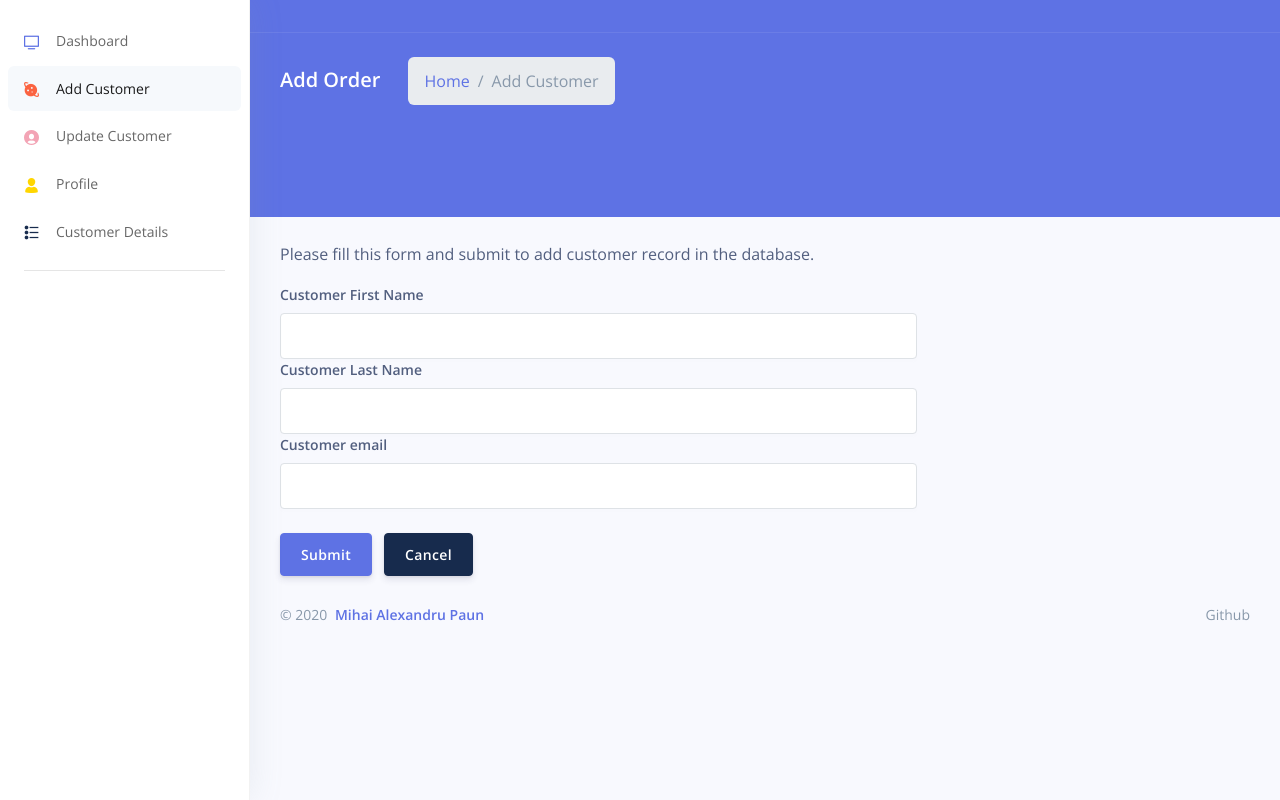
After one commit to alexandruPaun10/testCase, a PHP site: page /view/insertOrder.php in a window 1280 px wide. The commit adds this page. Run offline with PHP 8.4, Linux system fonts and the light colour scheme; data that the repository does not hold is empty.

```diff
--- a/php_test/controller/customerController.php
+++ b/php_test/controller/customerController.php
@@ -29,8 +29,6 @@
                 case 'delete' :
                     $this->delete();
                     break;
-                case 'addOrder' :
-                    $this->addOrder();
                 default:
                     $this->list();
             }
@@ -112,7 +110,6 @@
                 throw $e;
             }
         }
-
         // update record
         public function update()
         {
--- a/php_test/dataAccess/CustomerDAO.php
+++ b/php_test/dataAccess/CustomerDAO.php
@@ -18,8 +18,6 @@
             // Check connection
             if ($this->condb->connect_error) {
                 die("Connection failed: " . $this->condb->connect_error);
-            } else {
-                echo "Connection succesful: " . $this->condb->get_server_info();
             }
             return $this->condb;
 		}
--- a/php_test/dataAccess/OrderItemDAO.php
+++ b/php_test/dataAccess/OrderItemDAO.php
@@ -20,8 +20,6 @@ class OrderItemDAO
         // Check connection
         if ($this->condb->connect_error) {
             die("Connection failed: " . $this->condb->connect_error);
-        } else {
-            echo "Connection succesful: " . $this->condb->get_server_info();
         }
     }
 
@@ -102,7 +100,7 @@ class OrderItemDAO
             $this->open_db();
             if($id>0)
             {
-                $query=$this->condb->prepare("SELECT * FROM order_Items WHERE id=?");
+                $query=$this->condb->prepare("SELECT * FROM order_Items WHERE oId=?");
                 $query->bind_param("i",$id);
             }
             else
--- /dev/null
+++ b/php_test/view/insertOrder.php
@@ -0,0 +1,178 @@
+<?php
+        require '../model/order.php';
+        session_start();
+        $customerTbl=isset($_SESSION['orderTbl0'])?unserialize($_SESSION['orderTbl0']):new order();
+?>
+<!DOCTYPE html>
+<html lang="en">
+<head>
+    <meta charset="utf-8">
+    <meta name="viewport" content="width=device-width, initial-scale=1, shrink-to-fit=no">
+    <meta name="description" content="Dashboard Overview">
+    <meta name="author" content="Mihai Alexandru Paun">
+    <!-- Fonts -->
+    <link rel="stylesheet" href="https://fonts.googleapis.com/css?family=Open+Sans:300,400,600,700">
+    <!-- Icons -->
+    <link rel="stylesheet" href="../assets/vendor/nucleo/css/nucleo.css" type="text/css">
+    <link rel="stylesheet" href="../libs/fontawesome/css/all.min.css" type="text/css">
+    <!-- Page plugins -->
+    <!-- Argon CSS -->
+    <link rel="stylesheet" href="../assets/css/argon.css?v=1.2.0" type="text/css">
+
+    <title>Create Order</title>
+
+
+</head>
+<body>
+<!-- Sidenav -->
+<nav class="sidenav navbar navbar-vertical  fixed-left  navbar-expand-xs navbar-light bg-white" id="sidenav-main">
+    <div class="scrollbar-inner">
+        <div class="navbar-inner">
+            <!-- Collapse -->
+            <div class="collapse navbar-collapse" id="sidenav-collapse-main">
+                <!-- Nav items -->
+                <ul class="navbar-nav">
+                    <li class="nav-item">
+                        <a class="nav-link" href="graph.php">
+                            <i class="ni ni-tv-2 text-primary"></i>
+                            <span class="nav-link-text">Dashboard</span>
+                        </a>
+                    </li>
+                    <li class="nav-item">
+                        <a class="nav-link active" href="insert.php">
+                            <i class="ni ni-planet text-orange"></i>
+                            <span class="nav-link-text">Add Customer</span>
+                        </a>
+                    </li>
+                    <li class="nav-item">
+                        <a class="nav-link" href="update.php">
+                            <i class="ni ni-circle-08 text-pink""></i>
+                            <span class="nav-link-text">Update Customer</span>
+                        </a>
+                    </li>
+                    <li class="nav-item">
+                        <a class="nav-link" href="../index.php">
+                            <i class="ni ni-single-02 text-yellow"></i>
+                            <span class="nav-link-text">Profile</span>
+                        </a>
+                    </li>
+                    <li class="nav-item">
+                        <a class="nav-link" href="tables.html">
+                            <i class="ni ni-bullet-list-67 text-default"></i>
+                            <span class="nav-link-text">Customer Details</span>
+                        </a>
+                    </li>
+
+                </ul>
+                <!-- Divider -->
+                <hr class="my-3">
+            </div>
+        </div>
+    </div>
+</nav>
+<!-- Main content -->
+<div class="main-content" id="panel">
+    <!-- Topnav -->
+    <nav class="navbar navbar-top navbar-expand navbar-dark bg-primary border-bottom">
+        <div class="container-fluid">
+            <div class="collapse navbar-collapse" id="navbarSupportedContent">
+
+                <!-- Navbar links -->
+                <ul class="navbar-nav align-items-center  ml-md-auto ">
+                    <li class="nav-item d-xl-none">
+                        <!-- Sidenav toggler -->
+                        <div class="pr-3 sidenav-toggler sidenav-toggler-dark" data-action="sidenav-pin" data-target="#sidenav-main">
+                            <div class="sidenav-toggler-inner">
+                                <i class="sidenav-toggler-line"></i>
+                                <i class="sidenav-toggler-line"></i>
+                                <i class="sidenav-toggler-line"></i>
+                            </div>
+                        </div>
+                    </li>
+            </div>
+        </div>
+    </nav>
+    <!-- Header -->
+    <div class="header bg-primary pb-6">
+        <div class="container-fluid">
+            <div class="header-body">
+                <div class="row align-items-center py-4">
+                    <div class="col-lg-6 col-7">
+                        <h6 class="h2 text-white d-inline-block mb-0">Add Order</h6>
+                        <nav aria-label="breadcrumb" class="d-none d-md-inline-block ml-md-4">
+                            <ol class="breadcrumb breadcrumb-links breadcrumb-dark">
+                                <li class="breadcrumb-item"><a href="../index.php">Home</a></li>
+                                <li class="breadcrumb-item active" aria-current="page">Add Customer</li>
+                            </ol>
+                        </nav>
+                    </div>
+
+                </div>
+            </div>
+        </div>
+    </div>
+    <!-- Page content -->
+    <div class="container-fluid pt-4">
+        <div class="row">
+            <div class="col-xl-8">
+
+                    <div class="page-header">
+                    </div>
+                    <p>Please fill this form and submit to add customer record in the database.</p>
+                    <form action="../index.php?act=insertOrder" method="post" >
+                        <div class="form-control-label"<?php echo (!empty($customerTbl->firstName_msg)) ? 'has-error' : ''; ?>>
+                            <label>Customer First Name</label>
+                            <input type="text" name="firstName" class="form-control" value="<?php echo $customerTbl->firstName; ?>">
+                            <span class="help-block"><?php echo $customerTbl->firstName_msg;?></span>
+                        </div>
+                        <div class="form-control-label" <?php echo (!empty($customerTbl->lastName_msg)) ? 'has-error' : ''; ?>>
+                            <label>Customer Last Name</label>
+                            <input name="lastName" class="form-control" value="<?php echo $customerTbl->lastName; ?>">
+                            <span class="help-block"><?php echo $customerTbl->lastName_msg;?></span>
+                        </div>
+                        <div class="form-control-label" <?php echo (!empty($customerTbl->email_msg)) ? 'has-error' : ''; ?>>
+                            <label>Customer email</label>
+                            <input name="email" class="form-control" value="<?php echo $customerTbl->email; ?>">
+                            <span class="help-block"><?php echo $customerTbl->email_msg;?></span>
+                        </div>
+                        <br/>
+                        <input type="submit" name="addbtn" class="btn btn-primary" value="Submit">
+                        <a href="../index.php" class="btn btn-default">Cancel</a>
+                    </form>
+
+      </div>
+    </div>
+        <!-- Footer -->
+        <footer class="footer pt-4">
+            <div class="row align-items-center justify-content-lg-between">
+                <div class="col-lg-6">
+                    <div class="copyright text-center  text-lg-left  text-muted">
+                        &copy; 2020 <a href="https://www.linkedin.com/in/mihai-alexandru-paun/" class="font-weight-bold ml-1" target="_blank">Mihai Alexandru Paun</a>
+                    </div>
+                </div>
+                <div class="col-lg-6">
+                    <ul class="nav nav-footer justify-content-center justify-content-lg-end">
+                        <li class="nav-item">
+                            <a href="#" class="nav-link" target="_blank">Github</a>
+                        </li>
+                    </ul>
+                </div>
+            </div>
+        </footer>
+</div>
+</div>
+<!-- Argon Scripts -->
+<!-- Core -->
+<script src="../assets/vendor/jquery/dist/jquery.min.js"></script>
+<script src="../assets/vendor/bootstrap/dist/js/bootstrap.bundle.min.js"></script>
+<script src="../assets/vendor/js-cookie/js.cookie.js"></script>
+<script src="../assets/vendor/jquery.scrollbar/jquery.scrollbar.min.js"></script>
+<script src="../assets/vendor/jquery-scroll-lock/dist/jquery-scrollLock.min.js"></script>
+<!-- Optional JS -->
+<script src="../assets/vendor/chart.js/dist/Chart.min.js"></script>
+<script src="../assets/vendor/chart.js/dist/Chart.extension.js"></script>
+<!-- Argon JS -->
+<script src="../assets/js/argon.js?v=1.2.0"></script>
+</body>
+
+</html>
--- a/php_test/view/list.php
+++ b/php_test/view/list.php
@@ -36,6 +36,7 @@
                         <h2 class="pull-left">Customers Details</h2>
                         <a href="view/insert.php" class="btn btn-success pull-right">Add New Customers</a>
                         <a href="view/graph.php" class="btn btn-success pull-right">See Graph</a>
+                        <a href="view/insertOrder.php" class="btn btn-success pull-right">Add Order</a>
                     </div>
                     <?php
                         if($result->num_rows > 0){
@@ -60,7 +61,7 @@
                                         echo "<a href='index.php?act=delete&id=". $row['id'] ."' title='Delete Record' data-toggle='tooltip'><i class='fa fa-trash'></i></a>";
                                         // Here should redirect to the add method from order controller, instead it deletes the customer,
                                         // the problem is with act=delete&id, dont know how to refer to the act in the order controller + maybe have a better icon for new order
-                                        echo "<a href='index.php?act=insert". $row['id'] ."' title='Add Order' data-toggle='tooltip'><i class='fa fa-first-order'></i></a>";
+                                        echo "<a href='index.php?act=getOrders&id=" . $row['id'] ."' title='See Orders' data-toggle='tooltip' inputmode=''><i class='fa fa-first-order'></i></a>";
                                         echo "</td>";
                                     echo "</tr>";
                                 }
```
Also changed, not shown: php_test/controller/orderController.php (+46 -40 lines), php_test/dataAccess/OrderDAO.php (+6 -3 lines), php_test/index.php (+3 -4 lines), php_test/view/listOrder.php (added, +83 -0 lines).
